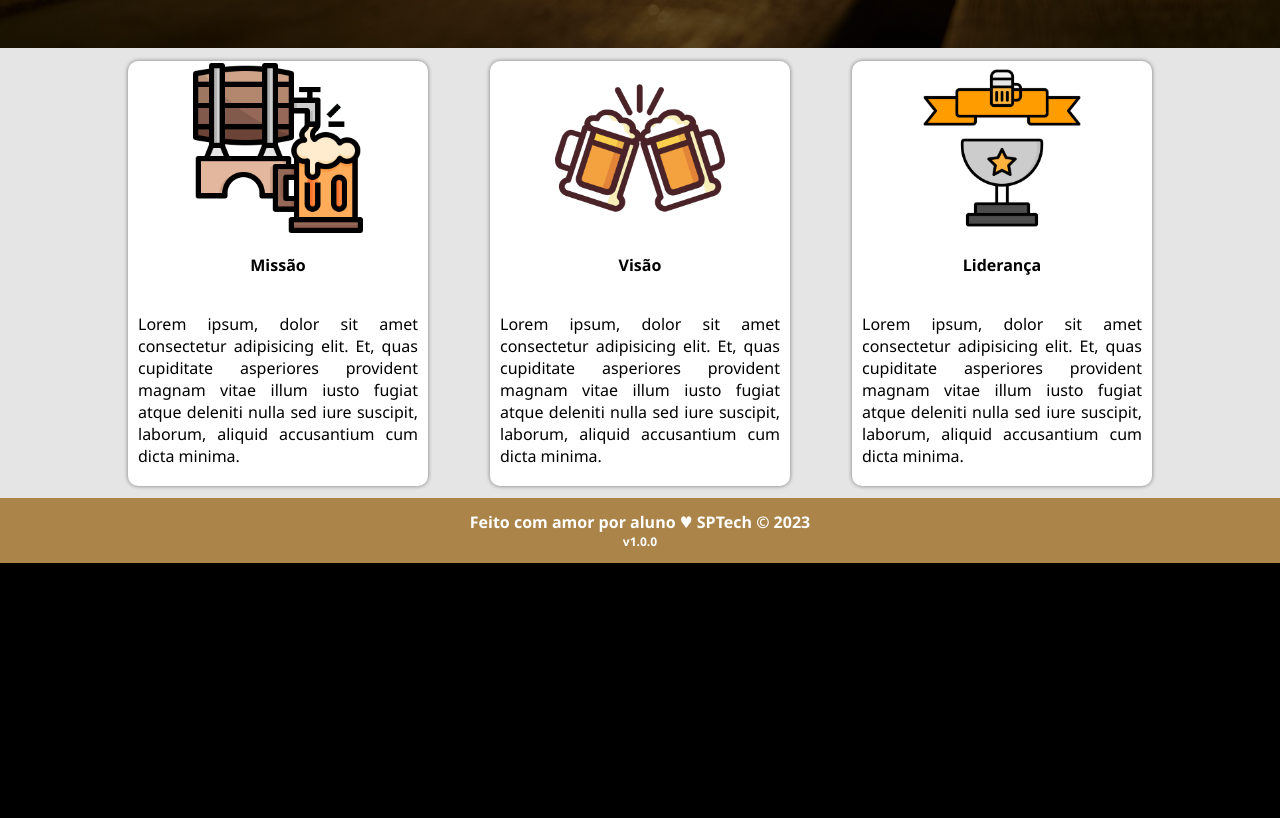
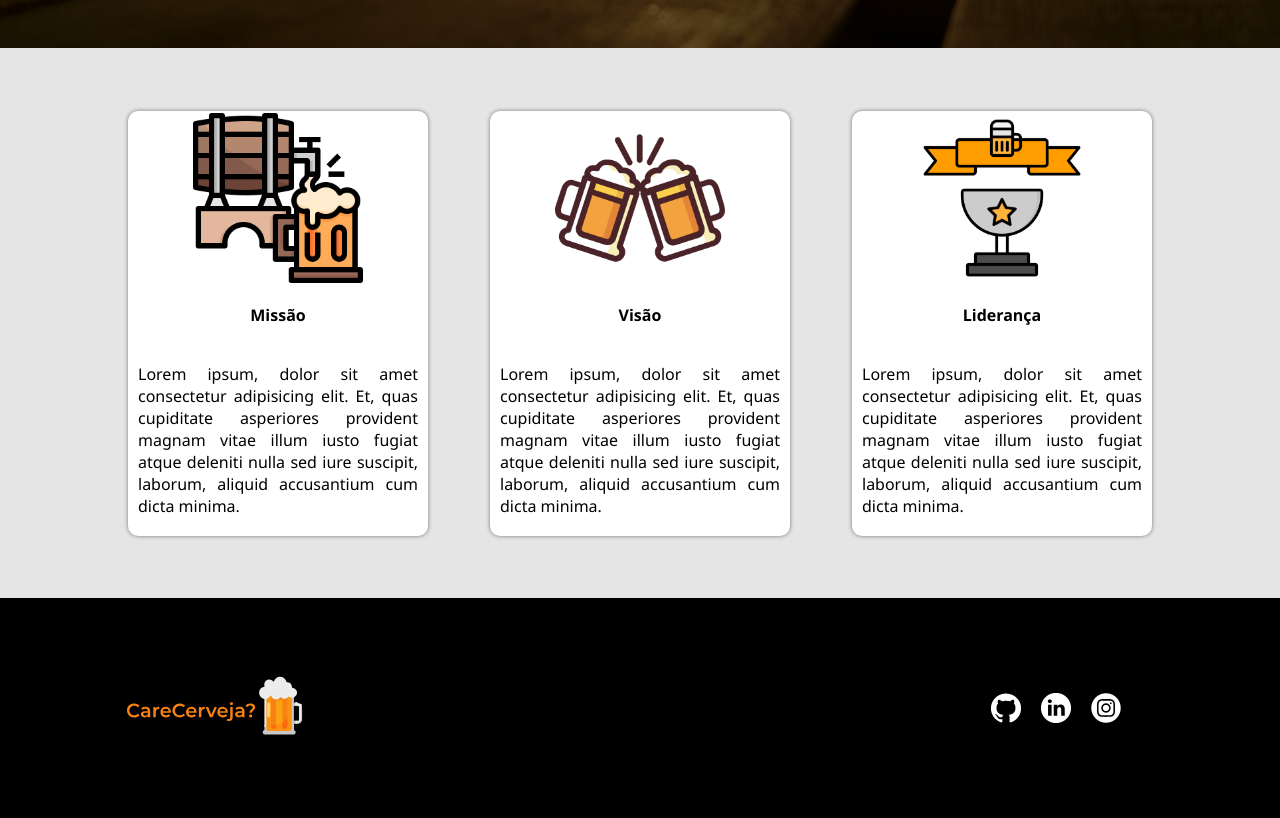
Before and after one commit to CareCerveja/careCerveja-project, a website: page site/public/index.html in a window 1280 px wide. Shown: the part 688-1506 px from the top of the page. Before the commit the page ends 1251 px from the top, so only its background shows below. Drawn offline with Linux system fonts and the light colour scheme.

Commit message:
criando footer index

```diff
--- a/site/public/css/estilo.css
+++ b/site/public/css/estilo.css
@@ -21,7 +21,7 @@ body {
 
 .header {
   height: var(--tamanho-header);
-  border-bottom: 3px solid #e3b062;
+  border-bottom: 3px solid #FB810A;
 }
 
 .header .container {
@@ -32,7 +32,7 @@ body {
 
 .header a {
   text-decoration: none;
-  color: #e3b062;
+  color: #FB810A;
   text-transform: uppercase;
   transition: all .2s ease-in-out;
   margin: 0 8px;
@@ -53,11 +53,11 @@ body {
   align-items: center;
   justify-content: space-between;
   list-style: none;
-  color: #e3b062;
+  color: #FB810A;
 }
 
 .titulo {
-  color: #e3b062;
+  color: #FB810A;
   width: fit-content;
   font-weight: 500;
 }
@@ -87,12 +87,13 @@ body {
 
 .banner .container span {
   font-weight: 800;
-  color: #e3b062;
+  color: #FB810A;
 }
 
 .social {
   background-color: #e5e5e5;
   display: flex;
+  height: 550px;
 }
 
 .social .container {
@@ -253,7 +254,7 @@ body {
 .footer {
   height: var(--tamanho-footer);
   width: 100%;
-  background-color: #aa8449;
+  background-color: #000;
   color: #fff;
 }
 
@@ -287,3 +288,29 @@ body {
   height: 70px;
   width: 230px;
 }
+.footer{
+  height: 220px;
+  display: flex;
+}
+
+.container-footer{
+  height: 100%;
+  width: 33%;
+  display: flex;
+  justify-content: center;
+  align-items: center;
+}
+
+.icon-footer{
+  height: 30px;
+  width: 30px;
+  margin: 10px;
+}
+
+.icon-footer:hover{
+  height: 40px;
+  width: 40px;
+  margin: 10px;
+  transition: 0.4s;
+  cursor: pointer;
+}
--- a/site/public/index.html
+++ b/site/public/index.html
@@ -71,10 +71,17 @@
     </div>
 
     <div class="footer">
-      <div class="container">
-        <h4>Feito com amor por aluno &hearts; SPTech &copy; 2023</h4>
-        <span class="version">v1.0.0</span>
-      </div>
+        <div class="container-footer">
+          <img class="image-nav" src="assets/imgs/logo-carecerveja.svg" alt="">
+        </div>
+        <div class="container-footer">
+
+        </div>
+        <div class="container-footer">
+          <img class="icon-footer" src="assets/imgs/github-icon.svg" alt="">
+          <img class="icon-footer" src="assets/imgs/linkedin-icon.svg" alt="">
+          <img class="icon-footer" src="assets/imgs/instagram-icon.svg" alt="">
+        </div>
     </div>
   </body>
 
```
Also changed, not shown: site/public/assets/imgs/github-icon.svg (added), site/public/assets/imgs/instagram-icon.svg (added), site/public/assets/imgs/linkedin-icon.svg (added).
